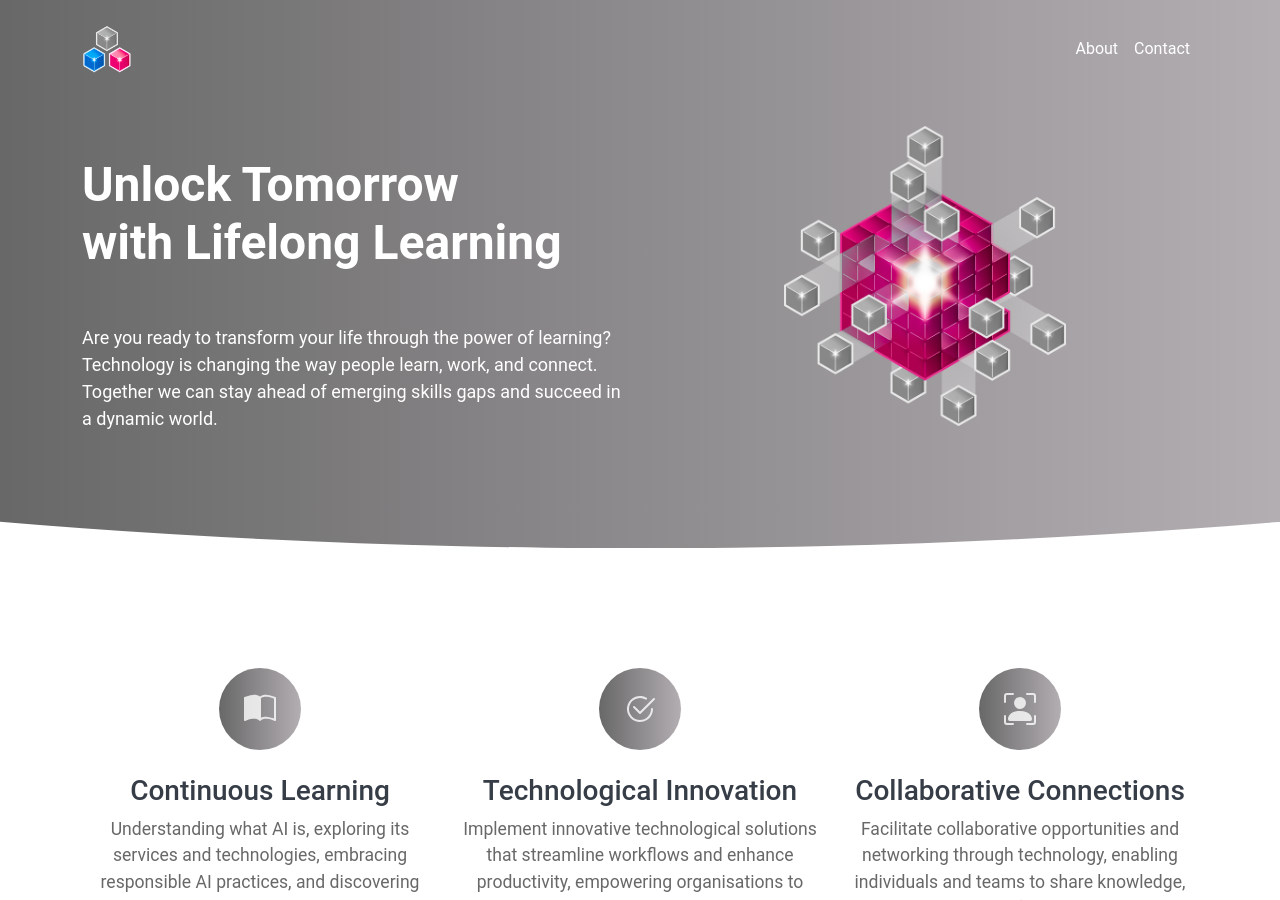
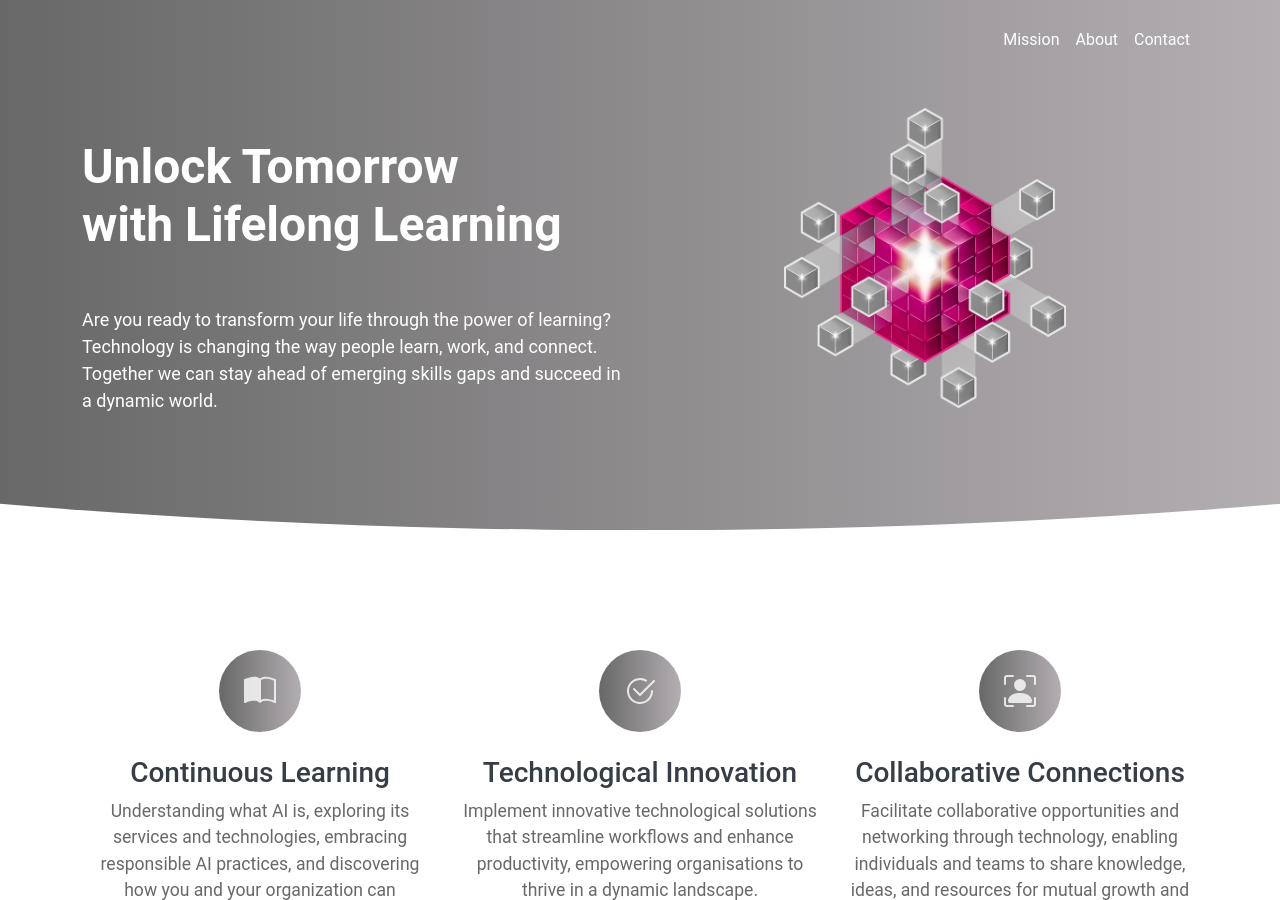
Before and after one commit to atarkowska/atarkowska.github.io, a Jekyll site: the page built from index.md, in a window 1280 px wide and 900 px high. Built offline with Jekyll 4.4.1, drawn with Linux system fonts in a browser that asks for light colours; comment, search, counter and statistics services are not loaded.

Commit message:
fix menu

```diff
--- a/_includes/nav.html
+++ b/_includes/nav.html
@@ -1,8 +1,5 @@
   <nav class="navbar navbar-expand-lg navbar-dark navbar-main bg-gradient">
     <div class="container">
-      <a class="navbar-brand" href="">
-        <img height="48px" src="{{ '/assets/images/logo.png?v=' | append: site.github.build_revision | relative_url }}"/>
-      </a>
       <button class="navbar-toggler" type="button" data-bs-toggle="collapse" data-bs-target="#navbarSupportedContent"
               aria-controls="navbarSupportedContent" aria-expanded="false" aria-label="Toggle navigation">
         <span class="navbar-toggler-icon"></span>
@@ -11,7 +8,11 @@
         <ul class="navbar-nav ms-auto">
 
           <li class="nav-item">
-            <a class="nav-link" href="#mission">About</a>
+            <a class="nav-link" href="#mission">Mission</a>
+          </li>
+
+          <li class="nav-item">
+            <a class="nav-link" href="#about">About</a>
           </li>
 
           <li class="nav-item">
--- a/_layouts/default.html
+++ b/_layouts/default.html
@@ -48,7 +48,7 @@
   </div>
 
   <!-- MAIN CONTENT -->
-  <section class="intro" id="process">
+  <section class="intro" id="mission">
     <div class="container">
       <div class="row">
         <div class="col-md-4 text-center col-sm-12 pb-5 pb-sm-0">
@@ -99,7 +99,7 @@
     </div>
   </section>
 
-  <section class="mission bg-light" id="mission">
+  <section class="mission bg-light" id="about">
     <div class="container">
       <div class="row text-lead">
         <div class="col-sm-12 col-md-8 offset-md-2 text-center pb-5">
```
